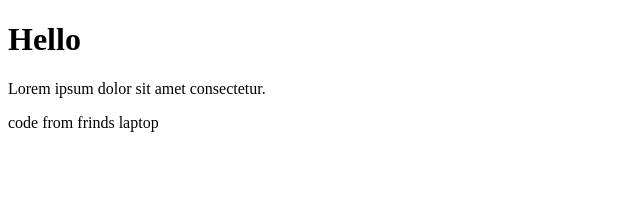
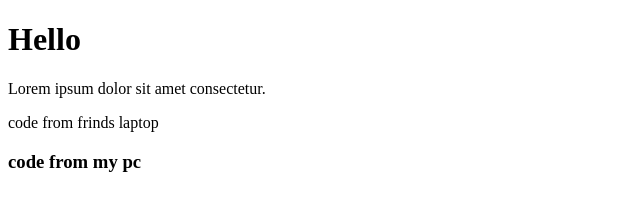
Before and after one commit to Niko-Rengo/My-Website, a plain HTML site: page index.html in a window 1280 px wide. Shown: the whole page, without its empty margins (0-640 px from the left). Drawn offline with Linux system fonts and the light colour scheme.

Commit message:
cimmit from locall

```diff
--- a/index.html
+++ b/index.html
@@ -9,5 +9,6 @@
     <h1>Hello</h1>
     <p>Lorem ipsum dolor sit amet consectetur.</p>
     <p>code from frinds laptop</p>
+    <h3>code from my pc</h3>
   </body>
 </html>
```
